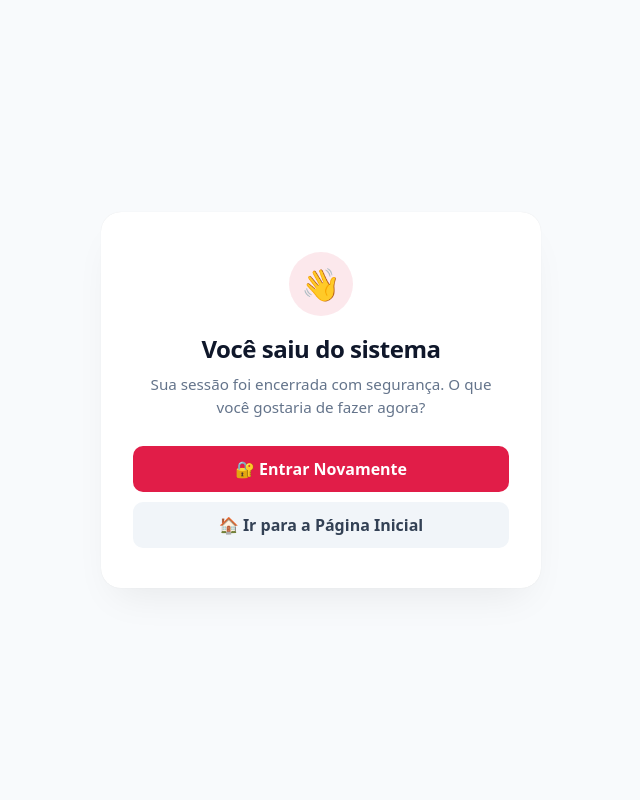
After one commit to drcfilho/clicoucomeu, a PHP site: template app/Views/auth/logout.php in a window 1280 px wide. The commit adds this page. Shown: the whole page, without its empty margins (319-959 px from the left). Run offline with PHP 8.4, Linux system fonts and the light colour scheme; the template is opened without the code that fills it, so the values that code supplies are empty.

Commit message:
feat(auth): adiciona pagina visual dedicada de logout (/logout) com opcoes de navegacao e auto-redirect

```diff
--- a/app/Controllers/AuthController.php
+++ b/app/Controllers/AuthController.php
@@ -95,6 +95,6 @@ class AuthController
         $auth = $this->container->get('auth');
         $auth->logout();
 
-        $response->redirect('/login');
+        $response->view('auth.logout');
     }
 }
--- /dev/null
+++ b/app/Views/auth/logout.php
@@ -0,0 +1,112 @@
+<!DOCTYPE html>
+<html lang="pt-BR">
+<head>
+    <meta charset="utf-8">
+    <meta name="viewport" content="width=device-width, initial-scale=1">
+    <title>Sessão Encerrada — Clicou Comeu</title>
+    <style>
+        :root {
+            --primary: #e11d48;
+            --body-bg: #f8fafc;
+            --text-dark: #0f172a;
+            --text-muted: #64748b;
+        }
+        * { box-sizing: border-box; }
+        body {
+            font-family: system-ui, -apple-system, BlinkMacSystemFont, "Segoe UI", Roboto, sans-serif;
+            margin: 0;
+            background-color: var(--body-bg);
+            color: var(--text-dark);
+            min-height: 100vh;
+            display: grid;
+            place-items: center;
+            padding: 24px 16px;
+        }
+        .logout-card {
+            width: 100%;
+            max-width: 440px;
+            background: #ffffff;
+            padding: 40px 32px;
+            border-radius: 20px;
+            text-align: center;
+            box-shadow: 0 20px 40px -15px rgba(0, 0, 0, 0.08), 0 0 1px rgba(0, 0, 0, 0.1);
+        }
+        .logout-icon {
+            width: 64px;
+            height: 64px;
+            background: rgba(225, 29, 72, 0.1);
+            border-radius: 50%;
+            display: grid;
+            place-items: center;
+            font-size: 2rem;
+            margin: 0 auto 16px;
+        }
+        h1 {
+            font-size: 1.5rem;
+            font-weight: 800;
+            margin: 0 0 8px;
+            letter-spacing: -0.02em;
+        }
+        p {
+            color: var(--text-muted);
+            font-size: 0.95rem;
+            margin: 0 0 28px;
+            line-height: 1.5;
+        }
+        .actions {
+            display: flex;
+            flex-direction: column;
+            gap: 10px;
+        }
+        .btn-primary {
+            display: block;
+            width: 100%;
+            padding: 12px 16px;
+            background: var(--primary);
+            color: #fff;
+            font-weight: 700;
+            border-radius: 10px;
+            text-decoration: none;
+            transition: background 0.2s;
+        }
+        .btn-primary:hover {
+            background: #be123c;
+        }
+        .btn-secondary {
+            display: block;
+            width: 100%;
+            padding: 12px 16px;
+            background: #f1f5f9;
+            color: #334155;
+            font-weight: 600;
+            border-radius: 10px;
+            text-decoration: none;
+            transition: background 0.2s;
+        }
+        .btn-secondary:hover {
+            background: #e2e8f0;
+        }
+    </style>
+</head>
+<body>
+
+    <main class="logout-card">
+        <div class="logout-icon">👋</div>
+        <h1>Você saiu do sistema</h1>
+        <p>Sua sessão foi encerrada com segurança. O que você gostaria de fazer agora?</p>
+
+        <div class="actions">
+            <a href="/login" class="btn-primary">🔐 Entrar Novamente</a>
+            <a href="/" class="btn-secondary">🏠 Ir para a Página Inicial</a>
+        </div>
+    </main>
+
+    <script>
+        // Redireciona automaticamente para a tela de login após 10 segundos
+        setTimeout(() => {
+            window.location.href = '/login';
+        }, 10000);
+    </script>
+
+</body>
+</html>
--- a/routes/web.php
+++ b/routes/web.php
@@ -28,6 +28,7 @@ $router->get('/login', [AuthController::class, 'showLogin']);
 $router->post('/login', [AuthController::class, 'login']);
 $router->get('/cadastrar', [RegisterController::class, 'showRegister']);
 $router->post('/cadastrar', [RegisterController::class, 'register']);
+$router->get('/logout', [AuthController::class, 'logout']);
 $router->post('/logout', [AuthController::class, 'logout'], [
     AuthMiddleware::class,
 ]);
```
